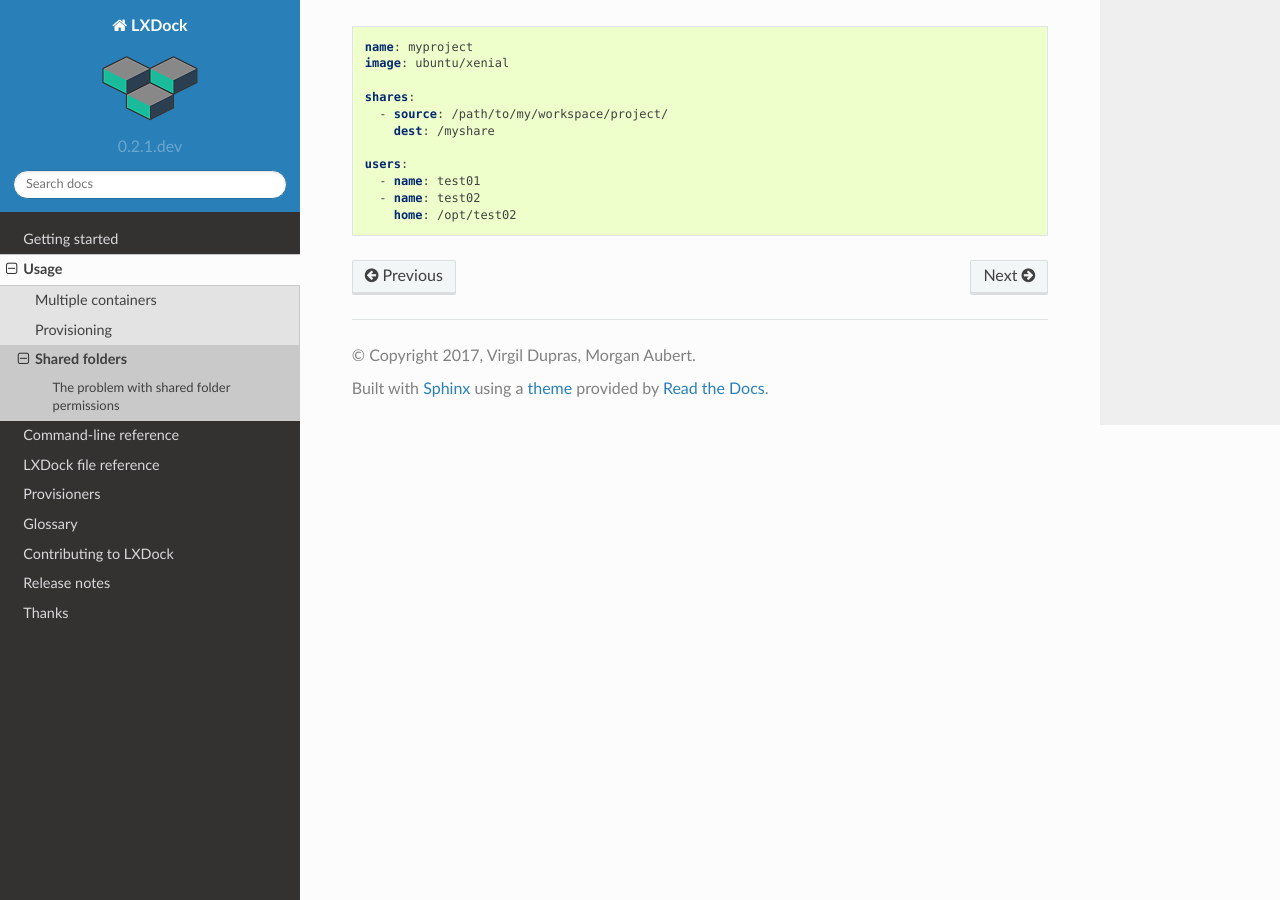
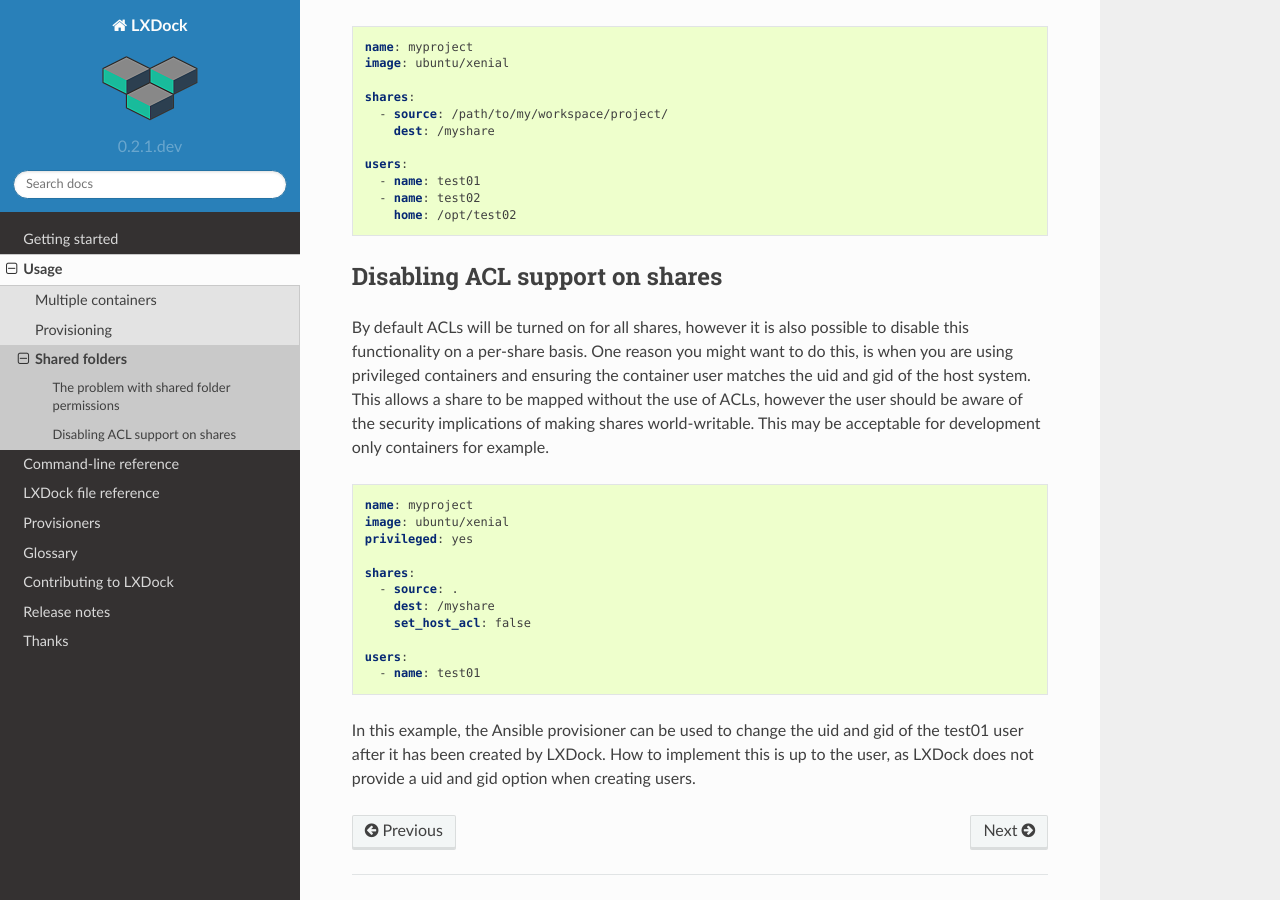
Before and after one commit to lxdock/lxdock, a Sphinx documentation site: the page built from docs/usage/shared_folders.rst, in a window 1280 px wide and 900 px high, scrolled down 1065 px. Built offline with Sphinx 7.4.7 and the Read the Docs theme 2.0.0, drawn with Linux system fonts in a browser that asks for light colours.

Commit message:
Add option to disable setting host ACL on a share (#79)
* Add option to disable setting host ACL on a share

This option defaults to True if not set so the existing behaviour stays the same.

* Add some documentation about set_host_acl

* Fix typo in set_host_acl documentation

* Fix syntax for note was incorrect in conf.rst

* Fixing grammar in shared folders docs

```diff
--- a/docs/conf.rst
+++ b/docs/conf.rst
@@ -265,6 +265,12 @@ of shared items. Each shared item should define a ``source`` (a path on your hos
   shares:
     - source: /path/to/my/workspace/project/
       dest: /myshare
+      set_host_acl: true
+
+.. note::
+
+  The ``set_host_acl`` parameter is optional and defaults to true when left out,
+  please refer to :doc:`usage/shared_folders` for more information.
 
 shell
 -----
--- a/docs/usage/shared_folders.rst
+++ b/docs/usage/shared_folders.rst
@@ -58,3 +58,31 @@ and will have read/write access to the shared folders:
     - name: test01
     - name: test02
       home: /opt/test02
+
+Disabling ACL support on shares
+-------------------------------
+
+By default ACLs will be turned on for all shares, however it is also possible to disable this
+functionality on a per-share basis.  One reason you might want to do this, is when you are
+using privileged containers and ensuring the container user matches the uid and gid
+of the host system.  This allows a share to be mapped without the use of ACLs, however the
+user should be aware of the security implications of making shares world-writable. This
+may be acceptable for development only containers for example.
+
+.. code-block:: yaml
+
+  name: myproject
+  image: ubuntu/xenial
+  privileged: yes
+
+  shares:
+    - source: .
+      dest: /myshare
+      set_host_acl: false
+
+  users:
+    - name: test01
+
+In this example, the Ansible provisioner can be used to change the uid and gid of
+the test01 user after it has been created by LXDock. How to implement this is
+up to the user, as LXDock does not provide a uid and gid option when creating users.
```
Also changed, not shown: 2 other files.
